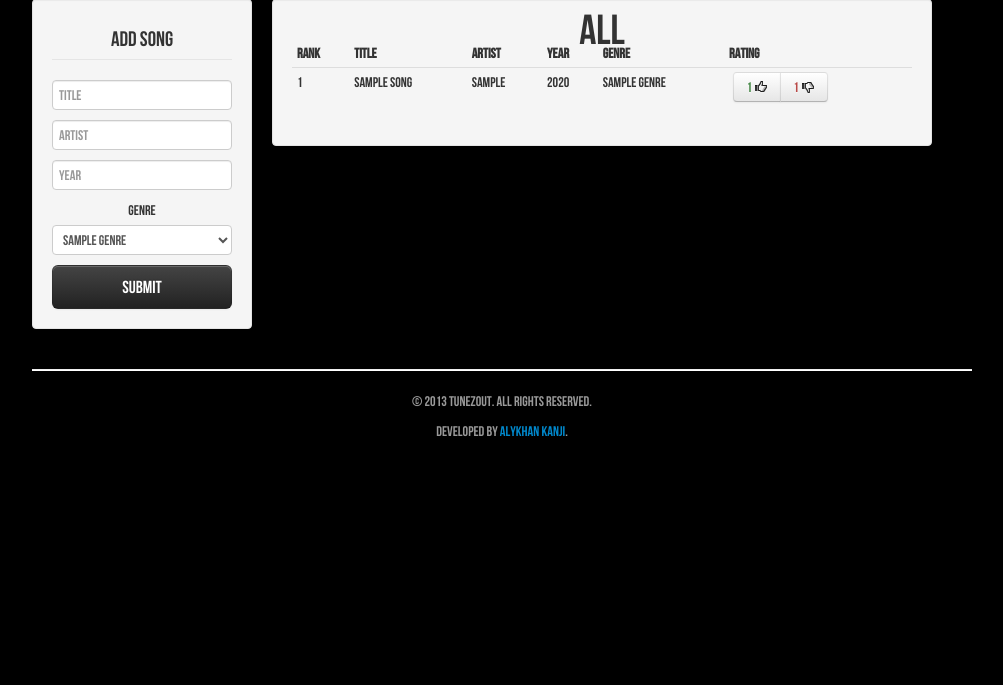
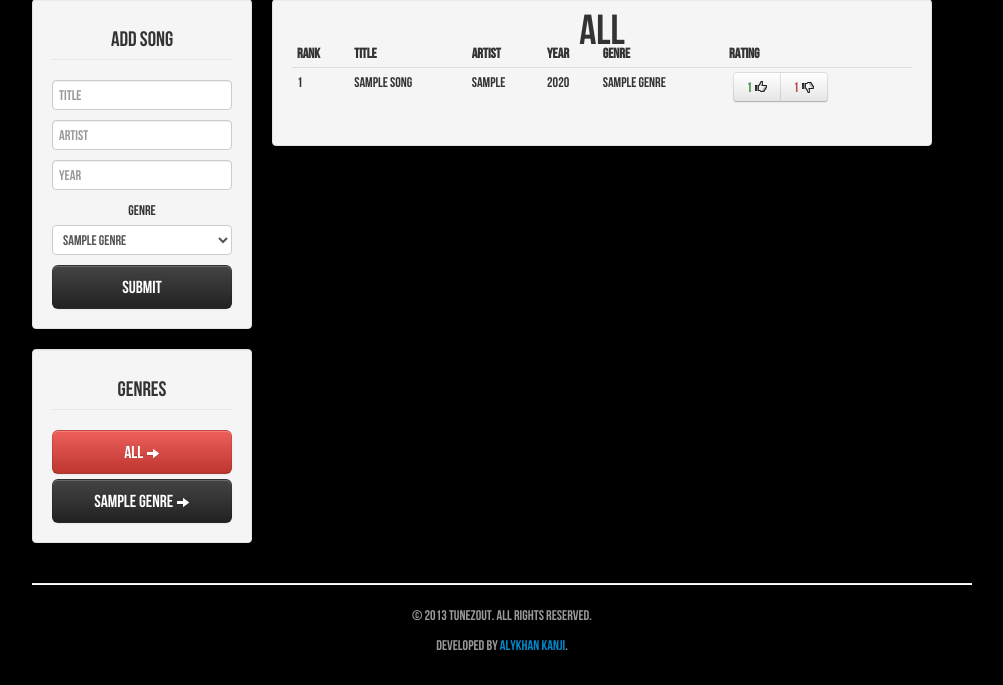
Before and after one commit to alykhank/Tunezout, a Django app: page /songs/ in a window 1280 px wide. Shown: the part 223-908 px from the top of the page, without its empty margins (138-1141 px from the left). Before the commit the page ends 659 px from the top, so only its background shows below. Run offline with Django 3.2, Linux system fonts and the light colour scheme; tables that the repository leaves empty hold one stand-in row (values such as "Sample post"); some libraries are stand-ins or nearby versions.

Commit message:
Enable filtering songs by genre

```diff
--- a/songs/templates/songs/index.html
+++ b/songs/templates/songs/index.html
@@ -57,15 +57,15 @@
 						<button type="submit" onclick="mixpanel.track('Submit Song')" class="btn btn-inverse btn-large btn-block">Submit</button>
 					</fieldset>
 				</form>
-				<!-- <form class="well"> -->
-				<!-- 	<fieldset> -->
-				<!-- 		<legend>Genres</legend> -->
-				<!-- 		<a id="genre0" class="btn btn-danger btn-large btn-block genre" onclick="switchGenre(0); mixpanel.track('Switch Genre', {'Genre Name': 'All'})">All <i class="icon-arrow-right icon-white"></i></a> -->
-				<!-- 		{% for genre in genres %} -->
-				<!-- 		<a id="genre{{ genre.id }}" class="btn btn-inverse btn-large btn-block genre" onclick="switchGenre({{ genre.id }}); mixpanel.track('Switch Genre', {'Genre Name': '{{ genre.name }}'})">{{ genre.name }} <i class="icon-arrow-right icon-white"></i></a> -->
-				<!-- 		{% endfor %} -->
-				<!-- 	</fieldset> -->
-				<!-- </form> -->
+				<form class="well">
+					<fieldset>
+						<legend>Genres</legend>
+						<a id="genre0" class="btn {% if not genre %} btn-danger {% else %} btn-inverse {% endif %} btn-large btn-block genre" href="{% url 'songs:index' %}" onclick="mixpanel.track('Switch Genre', {'Genre Name': 'All'})">All <i class="icon-arrow-right icon-white"></i></a>
+						{% for g in genre_list %}
+						<a id="genre{{ g.id }}" class="btn {% if g == genre %} btn-danger {% else %} btn-inverse {% endif %} btn-large btn-block genre" href="{% url 'songs:genre' g.id %}" onclick="mixpanel.track('Switch Genre', {'Genre Name': '{{ g.name }}'})">{{ g.name }} <i class="icon-arrow-right icon-white"></i></a>
+						{% endfor %}
+					</fieldset>
+				</form>
 			</div>
 			<div class="well span8">
 				{% include 'songs/songs.html' %}
--- a/songs/urls.py
+++ b/songs/urls.py
@@ -5,6 +5,7 @@ from songs import views
 urlpatterns = patterns('',
 	url(r'^$', views.IndexView.as_view(), name='index'),
 	url(r'^(?P<pk>\d+)/$', views.DetailView.as_view(), name='detail'),
+	url(r'^genre/(?P<genre>\d+)/$', views.GenreView.as_view(), name='genre'),
 	url(r'^year/(?P<year>\d+)/$', views.YearView.as_view(), name='year'),
 	url(r'^submit/$', views.submit, name='submit'),
 )
--- a/songs/views.py
+++ b/songs/views.py
@@ -9,7 +9,7 @@ class IndexView(generic.ListView):
 	template_name = 'songs/index.html'
 
 	def get_queryset(self):
-		return Song.objects.order_by('-score')
+		return Song.objects.order_by('-score').order_by('title')
 
 	def get_context_data(self, **kwargs):
 		# Call the base implementation first to get a context
@@ -22,11 +22,27 @@ class DetailView(generic.DetailView):
 	model = Song
 	template_name = 'songs/detail.html'
 
+class GenreView(generic.ListView):
+	template_name = 'songs/index.html'
+
+	def get_queryset(self):
+		genre = Genre.objects.filter(id=self.kwargs['genre'])
+		return Song.objects.filter(genre=genre).order_by('-score').order_by('title')
+
+	def get_context_data(self, **kwargs):
+		# Call the base implementation first to get a context
+		context = super(GenreView, self).get_context_data(**kwargs)
+		# Add in a QuerySet of all the genres
+		context['genre_list'] = Genre.objects.all().order_by('-name')
+		context['genre'] = Genre.objects.get(id=self.kwargs['genre'])
+		return context
+
 class YearView(generic.ListView):
 	template_name = 'songs/index.html'
 
 	def get_queryset(self):
-		return Song.objects.filter(year__year=self.kwargs['year']).order_by('-score')
+		year = self.kwargs['year']
+		return Song.objects.filter(year__year=year).order_by('-score').order_by('title')
 
 	def get_context_data(self, **kwargs):
 		# Call the base implementation first to get a context
```
